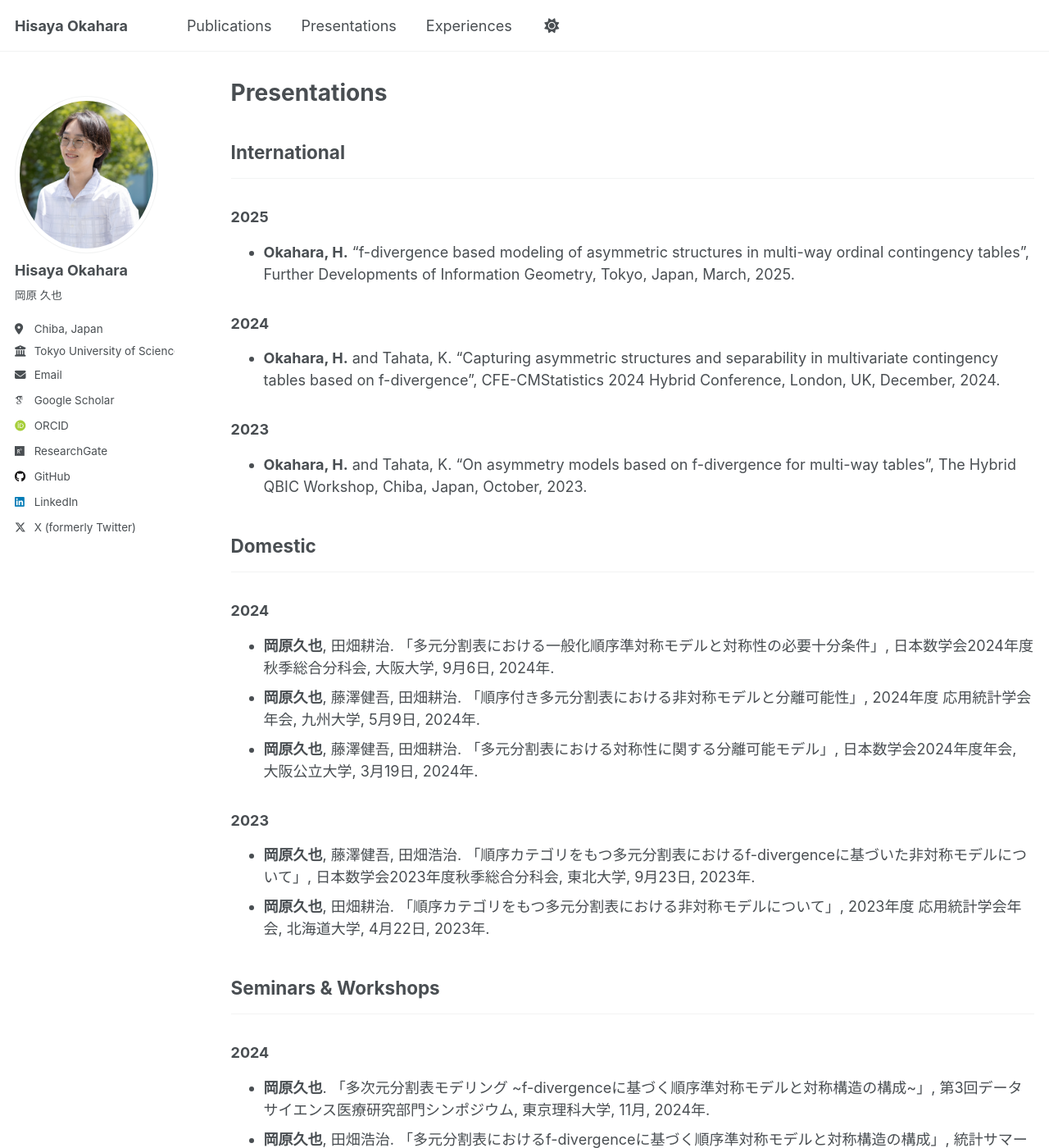
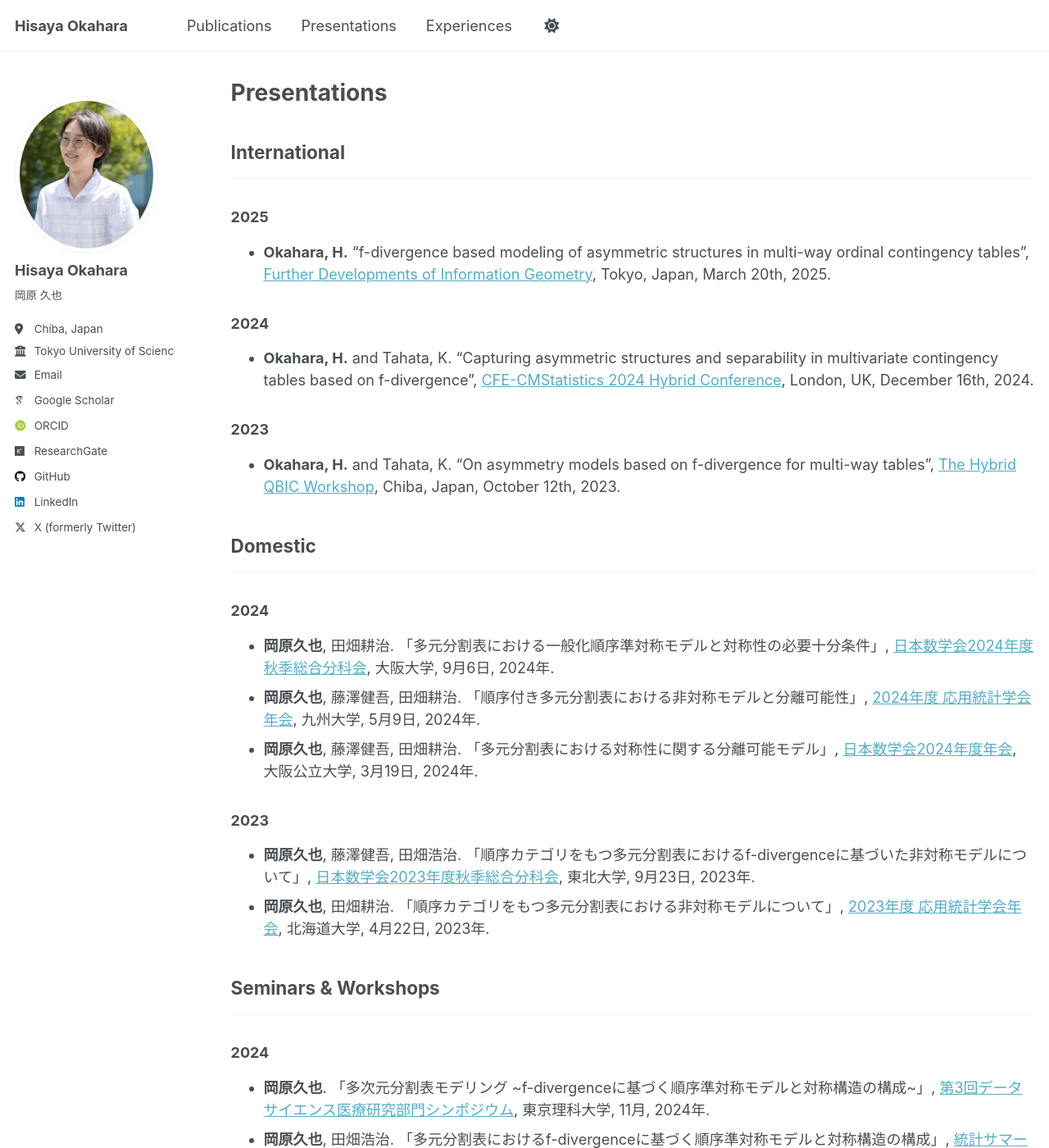
Before and after one commit to h-okahara/h-okahara.github.io, a Jekyll site: the page built from _pages/presentations.md, in a window 1280 px wide and 1400 px high. Shown: the whole window at 82% size. Built offline with Jekyll 4.4.1, drawn with Linux system fonts in a browser that asks for light colours; some web fonts are replaced; some of the changed text lies outside the part shown.

Commit message:
Update presentations.md

```diff
--- a/_pages/presentations.md
+++ b/_pages/presentations.md
@@ -8,32 +8,32 @@ author_profile: true
 ## International
 ---
 ### 2025
-- **Okahara, H.** "f-divergence based modeling of asymmetric structures in multi-way ordinal contingency tables", Further Developments of Information Geometry, Tokyo, Japan, March, 2025.
+- **Okahara, H.** "f-divergence based modeling of asymmetric structures in multi-way ordinal contingency tables", [Further Developments of Information Geometry](https://sites.google.com/view/fdig2025/), Tokyo, Japan, March 20th, 2025.
 
 ### 2024
-- **Okahara, H.** and Tahata, K. "Capturing asymmetric structures and separability in multivariate contingency tables based on f-divergence", CFE-CMStatistics 2024 Hybrid Conference, London, UK, December, 2024.
+- **Okahara, H.** and Tahata, K. "Capturing asymmetric structures and separability in multivariate contingency tables based on f-divergence", [CFE-CMStatistics 2024 Hybrid Conference](https://www.cmstatistics.org/CFECMStatistics2024/index.php), London, UK, December 16th, 2024.
 
 ### 2023
-- **Okahara, H.** and Tahata, K. "On asymmetry models based on f-divergence for multi-way tables", The Hybrid QBIC Workshop, Chiba, Japan, October, 2023.
+- **Okahara, H.** and Tahata, K. "On asymmetry models based on f-divergence for multi-way tables", [The Hybrid QBIC Workshop](https://www.rs.noda.tus.ac.jp/qbic/VQBICworkshop2023new.html), Chiba, Japan, October 12th, 2023.
 
 
 ## Domestic
 ---
 ### 2024
-- **岡原久也**, 田畑耕治. 「多元分割表における一般化順序準対称モデルと対称性の必要十分条件」, 日本数学会2024年度秋季総合分科会, 大阪大学, 9月6日, 2024年.
-- **岡原久也**, 藤澤健吾, 田畑耕治. 「順序付き多元分割表における非対称モデルと分離可能性」, 2024年度 応用統計学会年会, 九州大学, 5月9日, 2024年.
-- **岡原久也**, 藤澤健吾, 田畑耕治. 「多元分割表における対称性に関する分離可能モデル」, 日本数学会2024年度年会, 大阪公立大学, 3月19日, 2024年.
+- **岡原久也**, 田畑耕治. 「多元分割表における一般化順序準対称モデルと対称性の必要十分条件」, [日本数学会2024年度秋季総合分科会](https://www.mathsoc.jp/activity/meeting/osaka24sept/index.html), 大阪大学, 9月6日, 2024年.
+- **岡原久也**, 藤澤健吾, 田畑耕治. 「順序付き多元分割表における非対称モデルと分離可能性」, [2024年度 応用統計学会年会](https://www.applstat.gr.jp/event/annual_meeting/am-2024/), 九州大学, 5月9日, 2024年.
+- **岡原久也**, 藤澤健吾, 田畑耕治. 「多元分割表における対称性に関する分離可能モデル」, [日本数学会2024年度年会](https://www.mathsoc.jp/activity/meeting/omu24mar/), 大阪公立大学, 3月19日, 2024年.
 
 ### 2023
-- **岡原久也**, 藤澤健吾, 田畑浩治. 「順序カテゴリをもつ多元分割表におけるf-divergenceに基づいた非対称モデルについて」, 日本数学会2023年度秋季総合分科会, 東北大学, 9月23日, 2023年.
-- **岡原久也**, 田畑耕治. 「順序カテゴリをもつ多元分割表における非対称モデルについて」, 2023年度 応用統計学会年会, 北海道大学, 4月22日, 2023年.
+- **岡原久也**, 藤澤健吾, 田畑浩治. 「順序カテゴリをもつ多元分割表におけるf-divergenceに基づいた非対称モデルについて」, [日本数学会2023年度秋季総合分科会](https://www.mathsoc.jp/activity/meeting/tohoku23sept/), 東北大学, 9月23日, 2023年.
+- **岡原久也**, 田畑耕治. 「順序カテゴリをもつ多元分割表における非対称モデルについて」, [2023年度 応用統計学会年会](https://www.applstat.gr.jp/event/annual_meeting/am-2023/), 北海道大学, 4月22日, 2023年.
 
 
 ## Seminars & Workshops
 ---
 ### 2024
-- **岡原久也**. 「多次元分割表モデリング ~f-divergenceに基づく順序準対称モデルと対称構造の構成~」, 第3回データサイエンス医療研究部門シンポジウム, 東京理科大学, 11月, 2024年.
-- **岡原久也**, 田畑浩治. 「多元分割表におけるf-divergenceに基づく順序準対称モデルと対称構造の構成」, 統計サマーセミナー2024, 新潟県南魚沼郡湯沢町 湯沢ニューオータニ, 7月30日, 2024年.
+- **岡原久也**. 「多次元分割表モデリング ~f-divergenceに基づく順序準対称モデルと対称構造の構成~」, [第3回データサイエンス医療研究部門シンポジウム](https://www.rs.tus.ac.jp/de-tasaiensuiryou/activity.html), 東京理科大学, 11月, 2024年.
+- **岡原久也**, 田畑浩治. 「多元分割表におけるf-divergenceに基づく順序準対称モデルと対称構造の構成」, [統計サマーセミナー2024](https://sites.google.com/view/ysg2024), 新潟県南魚沼郡湯沢町 湯沢ニューオータニ, 7月30日, 2024年.
 
 ### 2023
-- **岡原久也**, 藤澤健吾, 田畑浩治. 「順序付き多元分割表におけるf-divergenceに基づいた非対称モデルについて」, 統計サマーセミナー2023, 福井県あわら市 あわら温泉 清風荘, 8月9日, 2023年.
+- **岡原久也**, 藤澤健吾, 田畑浩治. 「順序付き多元分割表におけるf-divergenceに基づいた非対称モデルについて」, [統計サマーセミナー2023](https://sites.google.com/view/ysg2023/), 福井県あわら市 あわら温泉 清風荘, 8月9日, 2023年.
```
